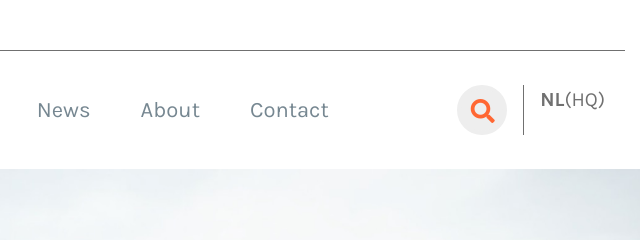
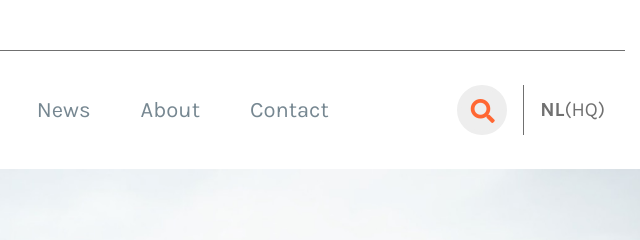
Before and after one commit to zaborska/ast-moton, a website: page pages/ast-blog.html in a window 1280 px wide. Shown: the top 240 px of the page, 640-1280 px from the left. Drawn offline with nearby package versions, Linux system fonts and the light colour scheme.

Commit message:
Vertical align the language switch on the AST page

```diff
--- a/scss/_header.scss
+++ b/scss/_header.scss
@@ -53,6 +53,10 @@ header.page-header {
         border-right: 1px solid $border-color;
         width: 1px;
         margin: 0 16px;
+      }
+
+      .city-selection {
+        line-height: 50px;
       }
 
       form {
```
Also changed, not shown: css/index.css, 1 other file.
